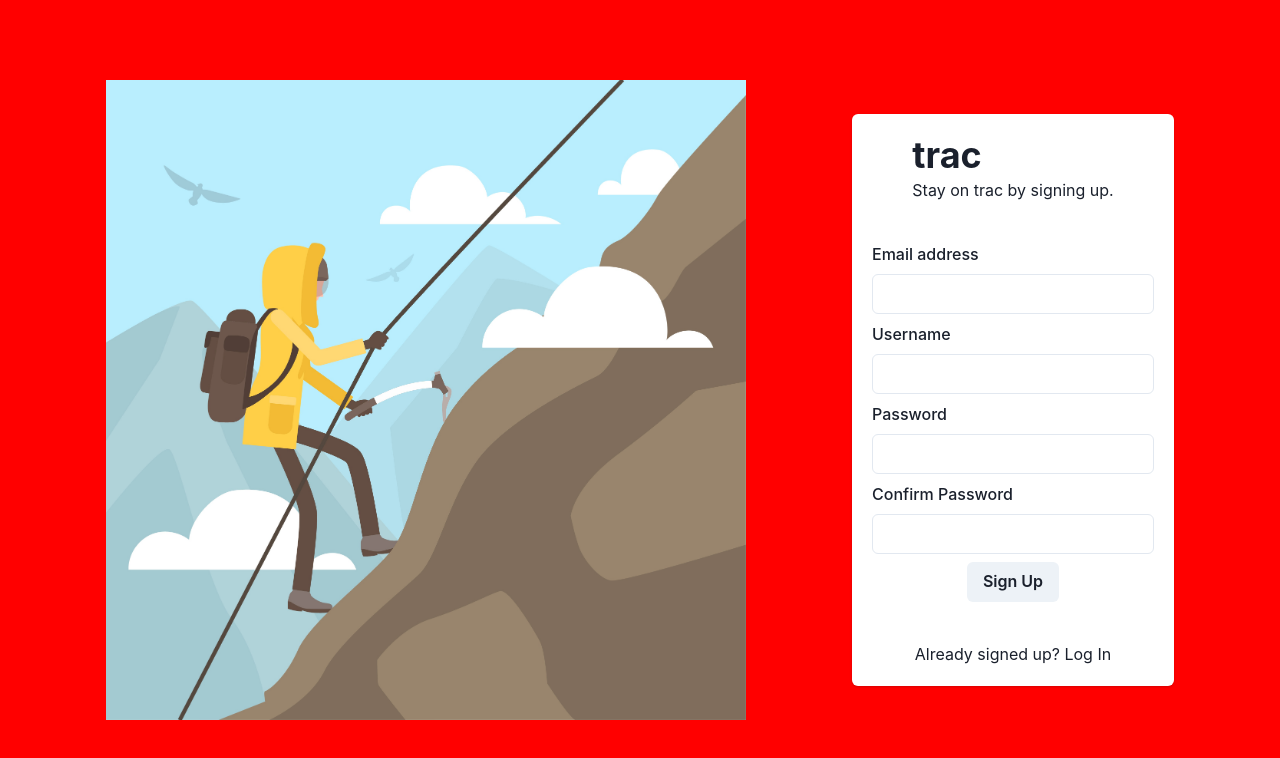
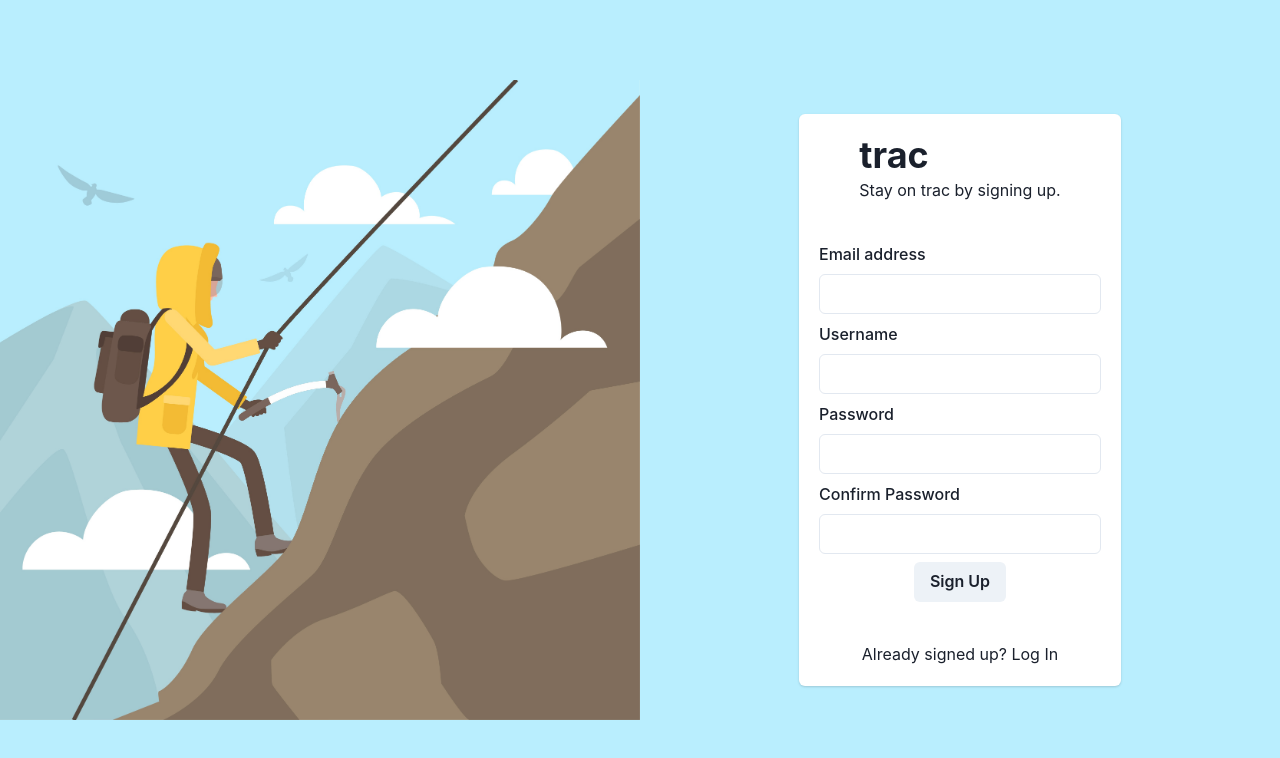
Before and after one commit to dyazdani/trac, a React (Vite) app: page / in a window 1280 px wide. Shown: the top 758 px of the page. Built offline with nearby package versions, Linux system fonts and the light colour scheme.

Commit message:
Changd background color and alignment of LandingPage.tsx

```diff
--- a/src/client/components/LandingPage.tsx
+++ b/src/client/components/LandingPage.tsx
@@ -14,15 +14,14 @@ const LandingPage = () => {
             alignItems="center"
             h="100vh"
             w="100vw"
-            bg="red"
+            bg="#b9eefe"
         >
-            <Spacer />
             <Image
                 src={mountainClimber}
                 alt="mountain climber scaling mountain"
                 maxW="50vw"
                 maxH="100%"
-                h="90vh"
+                h="100vh"
                 objectFit="contain"
             />
 
```
